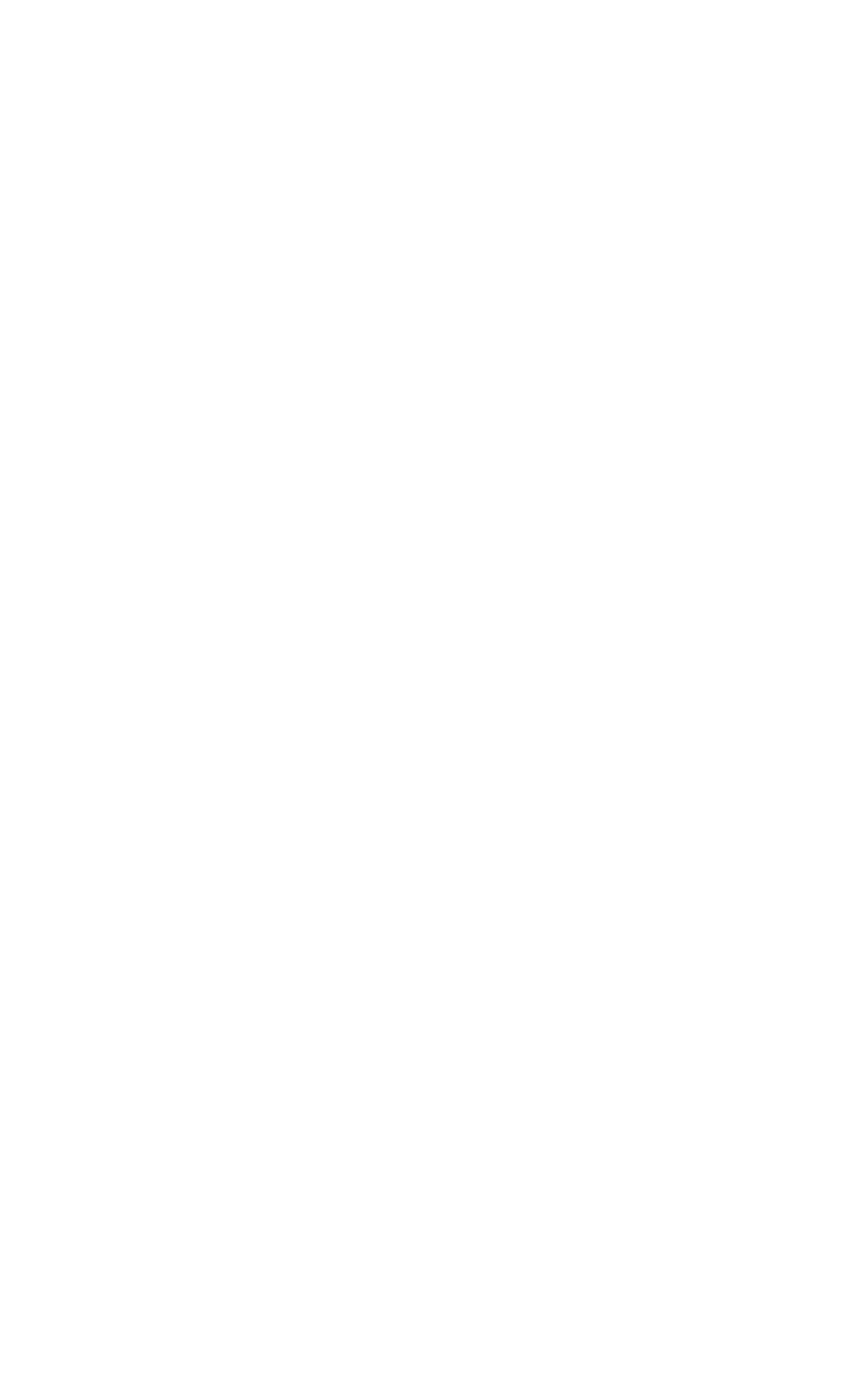
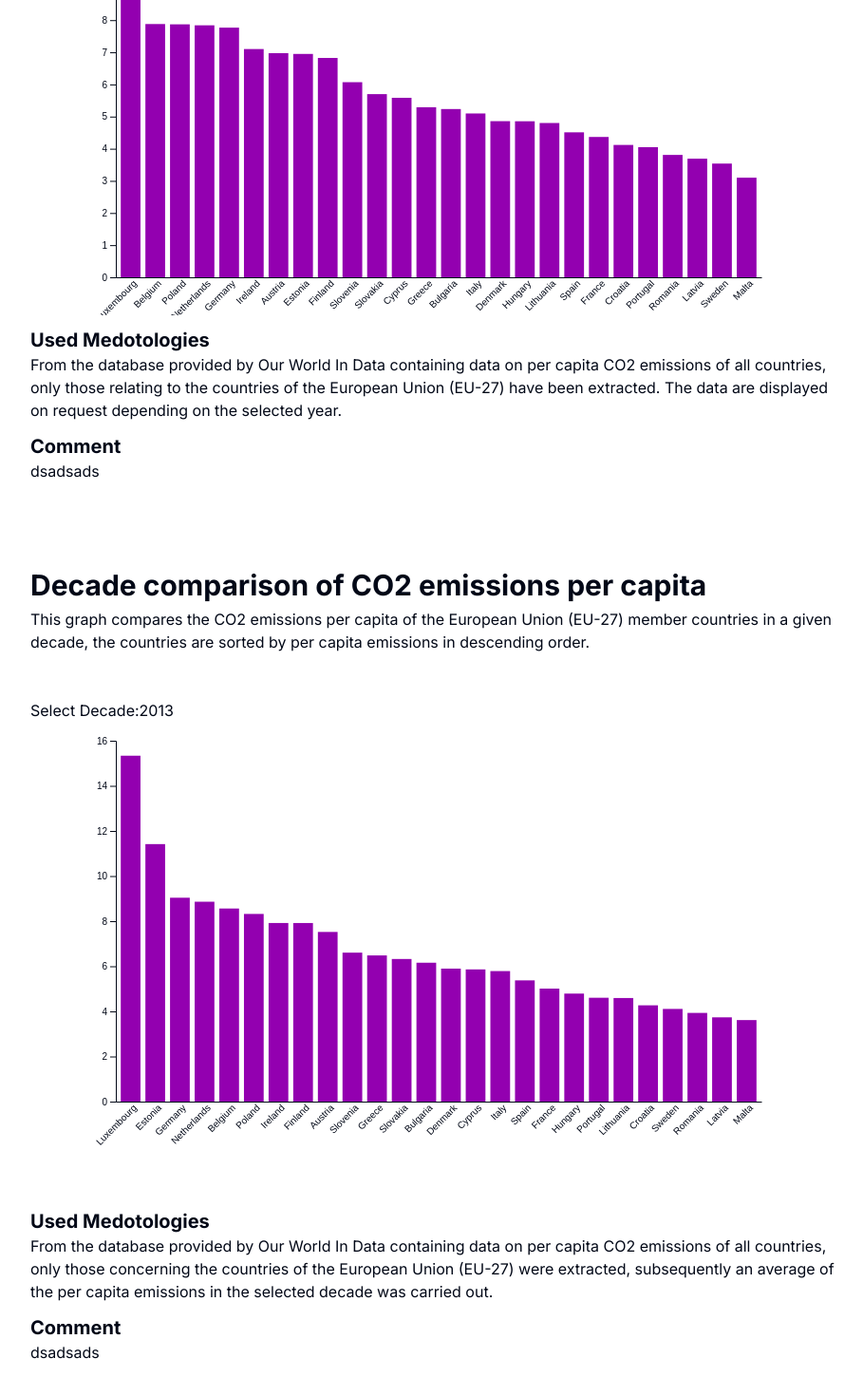
Before and after one commit to Berrutz/DataVis-Project, a Next.js app in the folder web-application/: page /DataVis-Project/assignments/assignment-1 in a window 1280 px wide. Shown: the part 624-2094 px from the top of the page at 95% size, without its empty margins (183-1092 px from the left). Before the commit the page ends 860 px from the top, so only its background shows below. Built offline with nearby package versions, Linux system fonts and the light colour scheme.

Commit message:
Added UE-emission-decade

```diff
--- a/web-application/src/app/assignments/assignment-1/_components/UE-emission-1year-plot.tsx
+++ b/web-application/src/app/assignments/assignment-1/_components/UE-emission-1year.tsx
@@ -31,6 +31,8 @@ const UEEmission1Year = () => {
         const filteredData = data.filter(d => d.year === selectedYear);
 
         if (filteredData.length === 0) return;
+
+        filteredData.sort((a, b) => b.emission - a.emission);
 
         const width = 800;
         const height = 500;
@@ -76,7 +78,7 @@ const UEEmission1Year = () => {
             .attr('y', d => y(d.emission))
             .attr('width', x.bandwidth())
             .attr('height', d => height - margin.top - margin.bottom - y(d.emission))
-            .attr('fill', '#69b3a2');
+            .attr('fill', '#9300b0');
     }, [data, selectedYear]);
 
     return (
--- /dev/null
+++ b/web-application/src/app/assignments/assignment-1/_components/UE-emission-decade.tsx
@@ -0,0 +1,113 @@
+import { useEffect, useRef, useState } from 'react';
+import * as d3 from 'd3';
+
+interface Data {
+    country: string;
+    year: string;
+    emission: number;
+}
+
+const UEEmissionDecade = () => {
+    const [data, setData] = useState<Data[]>([]);
+    const [selectedDecade, setSelectedDecade] = useState<number>(2013); // Default decade
+    const svgRef = useRef<SVGSVGElement | null>(null);
+
+    useEffect(() => {
+        const fetchData = async () => {
+            const csvData = await d3.csv("/DataVis-Project/datasets/co-emissions-per-capita-ue.csv", (d) => ({
+                country: d.Entity,
+                year: d.Year,
+                emission: +d["Annual CO₂ emissions (per capita)"],
+            }));
+            setData(csvData);
+        };
+
+        fetchData();
+    }, []);
+
+    useEffect(() => {
+        // Define the decade range
+        const startYear = selectedDecade;
+        const endYear = startYear + 9;
+
+        // Filter data to only include years in the selected decade
+        const decadeData = data.filter(d => +d.year >= startYear && +d.year <= endYear);
+
+        // Group data by country and calculate the average emissions for each country
+        const decadeAverages = Array.from(
+            d3.group(decadeData, d => d.country),
+            ([country, values]) => ({
+                country,
+                averageEmission: d3.mean(values, d => d.emission) || 0,
+            })
+        );
+
+        // Sort countries by average emission in descending order
+        decadeAverages.sort((a, b) => b.averageEmission - a.averageEmission);
+
+        if (decadeAverages.length === 0) return;
+
+        const width = 800;
+        const height = 500;
+        const margin = { top: 20, right: 30, bottom: 100, left: 90 };
+
+        d3.select(svgRef.current).selectAll('*').remove();
+
+        const svg = d3
+            .select(svgRef.current)
+            .attr('width', width)
+            .attr('height', height)
+            .append('g')
+            .attr('transform', `translate(${margin.left},${margin.top})`);
+
+        const x = d3
+            .scaleBand()
+            .domain(decadeAverages.map(d => d.country))
+            .range([0, width - margin.left - margin.right])
+            .padding(0.2);
+
+        const y = d3
+            .scaleLinear()
+            .domain([0, d3.max(decadeAverages, d => d.averageEmission)!])
+            .nice()
+            .range([height - margin.top - margin.bottom, 0]);
+
+        svg
+            .append('g')
+            .attr('transform', `translate(0,${height - margin.top - margin.bottom})`)
+            .call(d3.axisBottom(x).tickSize(0))
+            .selectAll('text')
+            .attr('transform', 'rotate(-45)')
+            .style('text-anchor', 'end');
+
+        svg.append('g').call(d3.axisLeft(y));
+
+        svg
+            .selectAll('rect')
+            .data(decadeAverages)
+            .enter()
+            .append('rect')
+            .attr('x', d => x(d.country)!)
+            .attr('y', d => y(d.averageEmission))
+            .attr('width', x.bandwidth())
+            .attr('height', d => height - margin.top - margin.bottom - y(d.averageEmission))
+            .attr('fill', '#9300b0');
+    }, [data, selectedDecade]);
+
+    return (
+        <div>
+            <label>
+                Select Decade:
+                <input
+                    type="number"
+                    value={selectedDecade}
+                    onChange={e => setSelectedDecade(parseInt(e.target.value))}
+                    step={10} // Step by 10 for each decade
+                />
+            </label>
+            <svg ref={svgRef}></svg>
+        </div>
+    );
+};
+
+export default UEEmissionDecade;
--- a/web-application/src/app/assignments/assignment-1/page.tsx
+++ b/web-application/src/app/assignments/assignment-1/page.tsx
@@ -10,11 +10,11 @@ import {
     ChartBody,
 } from "../_components/chart-section";
 import UEEmission1Year from "./_components/UE-emission-1year";
+import UEEmissionDecade from "./_components/UE-emission-decade";
 
 export default function Assignment1() {
     return (
         <AssignmentPage title={"Analysis of CO2 emissions per capita EU-27"}>
-            {/* <UEEmission1Year /> */}
             <ChartSection>
                 <ChartHeading>
                     <ChartH1Title>
@@ -22,14 +22,49 @@ export default function Assignment1() {
                     </ChartH1Title>
                     <p>
                         This graph compares the CO2 emissions per capita of the member
-                        countries of the European Union (EU-27) for a specific year, the
+                        countries of the European Union (EU-27) in a given year, the
                         countries are sorted by their emissions per capita in descending
                         order.
                     </p>
                 </ChartHeading>
                 <ChartBody>
+                    <UEEmission1Year />
                     <ChartContainer>
-                        <ChartH2Title>Used Medotologies</ChartH2Title>dsadsadsa
+                        <ChartH2Title>Used Medotologies</ChartH2Title>
+                        <p>
+                            From the database provided by Our World In Data containing data
+                            on per capita CO2 emissions of all countries, only those relating
+                            to the countries of the European Union (EU-27) have been extracted.
+                            The data are displayed on request depending on the selected year.
+                        </p>
+                    </ChartContainer>
+                    <ChartContainer>
+                        <ChartH2Title>Comment</ChartH2Title>dsadsads
+                    </ChartContainer>
+                </ChartBody>
+            </ChartSection>
+
+            <ChartSection>
+                <ChartHeading>
+                    <ChartH1Title>
+                        Decade comparison of CO2 emissions per capita
+                    </ChartH1Title>
+                    <p>
+                        This graph compares the CO2 emissions per capita of the European Union
+                        (EU-27) member countries in a given decade, the countries are
+                        sorted by per capita emissions in descending order.
+                    </p>
+                </ChartHeading>
+                <ChartBody>
+                    <UEEmissionDecade />
+                    <ChartContainer>
+                        <ChartH2Title>Used Medotologies</ChartH2Title>
+                        <p>
+                            From the database provided by Our World In Data containing data on per
+                            capita CO2 emissions of all countries, only those concerning the
+                            countries of the European Union (EU-27) were extracted, subsequently
+                            an average of the per capita emissions in the selected decade was carried out.
+                        </p>
                     </ChartContainer>
                     <ChartContainer>
                         <ChartH2Title>Comment</ChartH2Title>dsadsads
```
